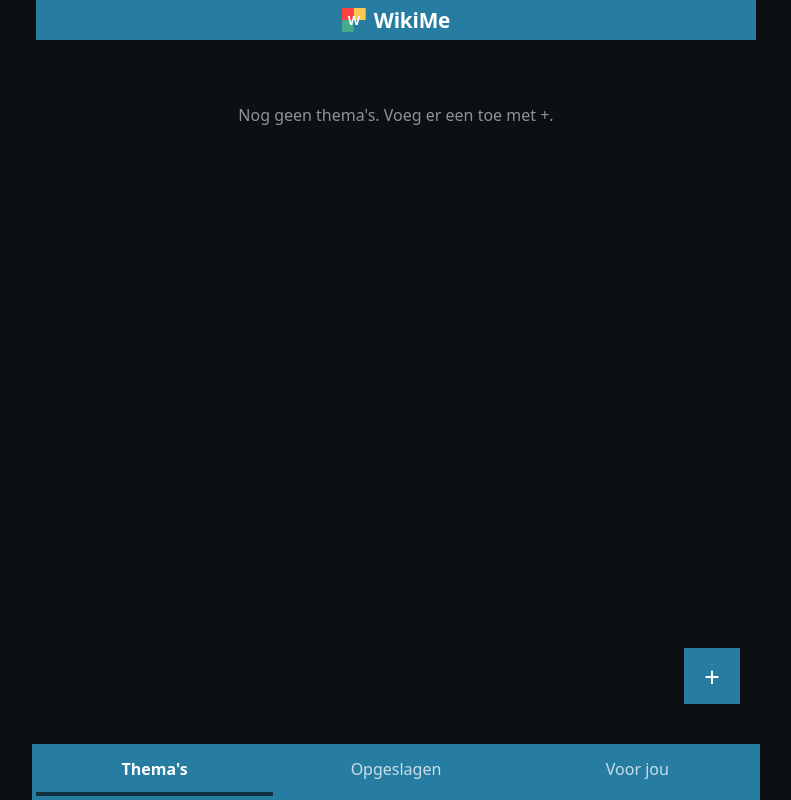
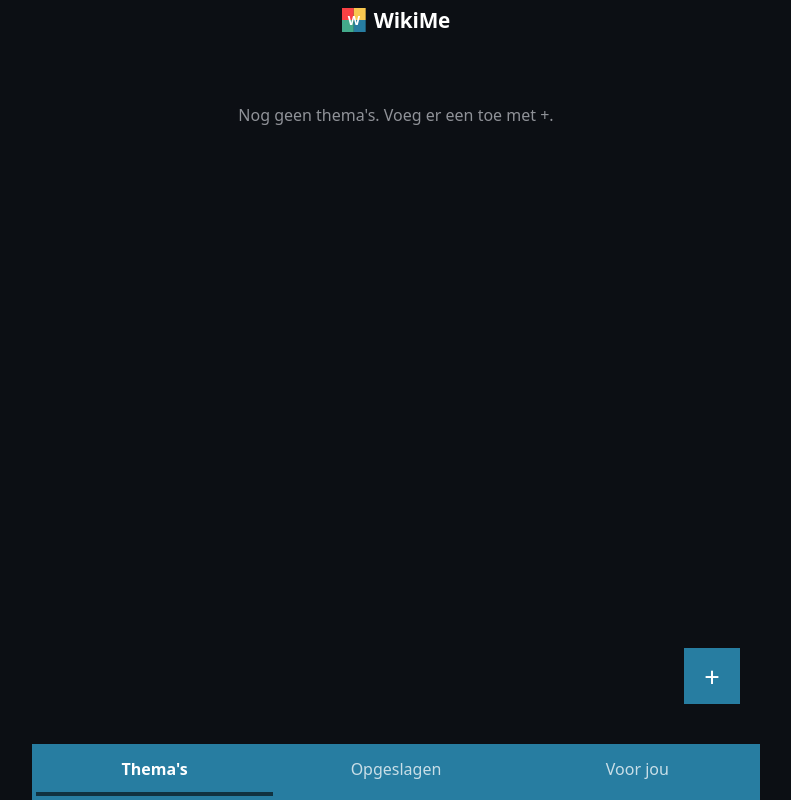
Before and after one commit to randelldb/wikiMe, a React (Vite) app: page / in a window 1280 px wide. Shown: the whole page, without its empty margins (244-1035 px from the left). Built offline with nearby package versions, Linux system fonts and the light colour scheme.

Commit message:
Transparent app bar, solid tab bar background
Generated by Mistral Vibe.
Co-Authored-By: Mistral Vibe <vibe@mistral.ai>

```diff
--- a/src/index.css
+++ b/src/index.css
@@ -50,7 +50,7 @@ body {
   justify-content: space-between;
   gap: 12px;
   padding: 20px 16px;
-  background: var(--cerulean);
+  background: transparent;
   color: var(--white);
 }
 
@@ -445,7 +445,7 @@ body {
   bottom: 24px;
   left: 50%;
   transform: translateX(-50%);
-  background: var(--cerulean);
+  background: transparent;
   border: none;
   border-left: 4px solid var(--tangerine);
   color: var(--white);
```
